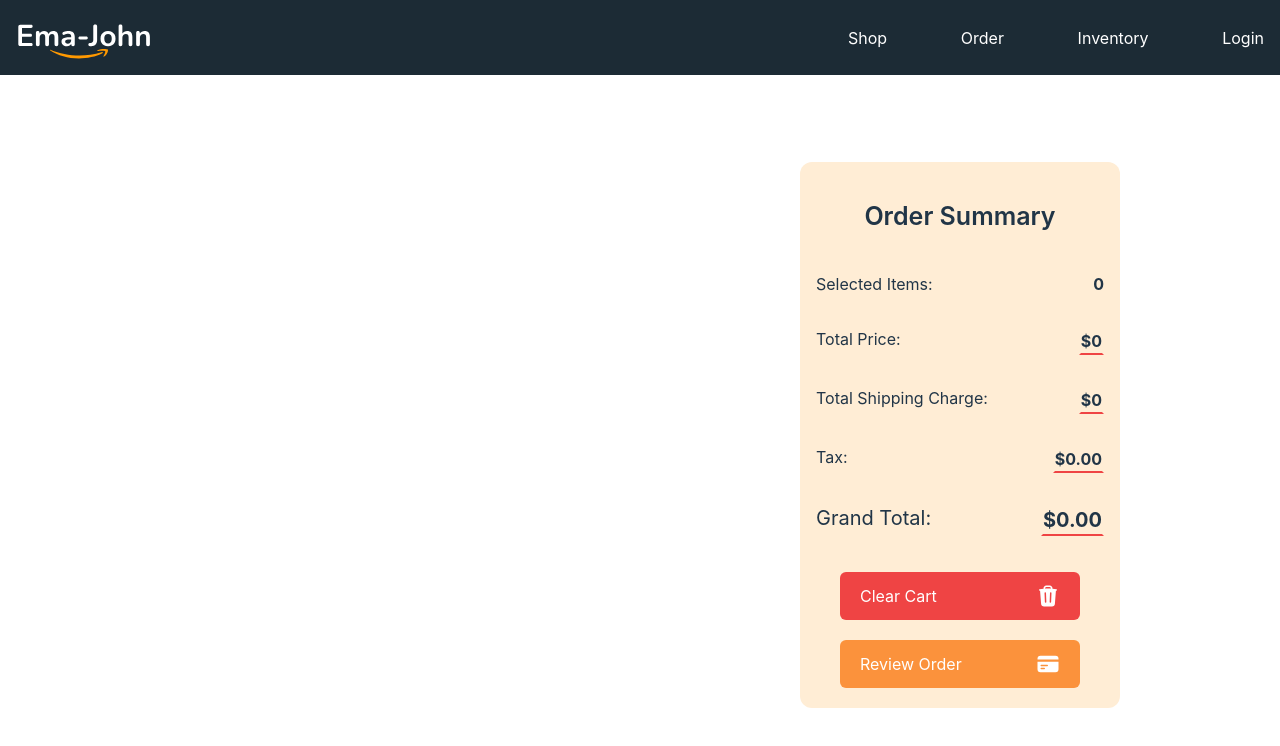
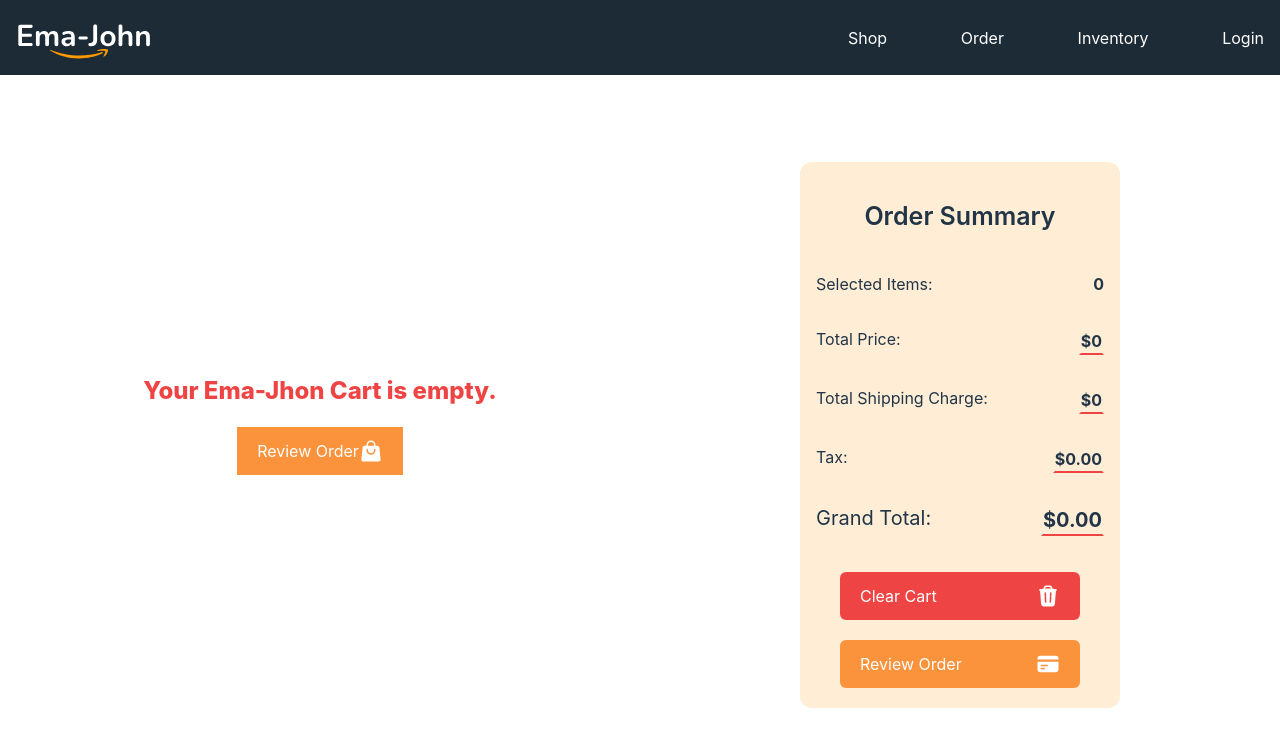
Before and after one commit to MirFaisal/ema-jhon-Ecommers, a React (Vite) app: page /order in a window 1280 px wide. Shown: the top 746 px of the page. Built offline with nearby package versions, Linux system fonts and the light colour scheme.

Commit message:
add new componenet, if cart is empty the inventruy show no product add

```diff
--- a/src/components/order/Order.jsx
+++ b/src/components/order/Order.jsx
@@ -1,5 +1,6 @@
+import { ShoppingBagIcon } from "@heroicons/react/24/solid";
 import React, { useEffect, useState } from "react";
-import { useLoaderData } from "react-router-dom";
+import { Link, useLoaderData } from "react-router-dom";
 import {
   clearCart,
   getStoredCart,
@@ -39,15 +40,34 @@ const Order = () => {
     setCart([]);
     clearCart();
   };
+  console.log(cart.length);
   return (
     <>
       <section className="order">
         <div className="container">
           <div className="orders-wrapper grid grid-cols-2 content-center justify-items-center h-[90vh]">
-            <div className="orders-item h-[700px] overflow-y-auto px-5">
-              {cart.map((item) => (
-                <OrderItem key={item.id} item={item} removeItem={removeItem} />
-              ))}
+            <div className="orders-item h-[740px] overflow-y-auto px-5 grid content-center">
+              {cart.length > 0 ? (
+                cart.map((item) => (
+                  <OrderItem
+                    key={item.id}
+                    item={item}
+                    removeItem={removeItem}
+                  />
+                ))
+              ) : (
+                <>
+                  <h1 className="text-2xl font-extrabold text-red-500">
+                    Your Ema-Jhon Cart is empty.
+                  </h1>
+                  <Link to={"/shop"}>
+                    <button className="flex bg-orange-400 text-white my-5 mx-auto py-3 px-5 justify-center align-baseline mb-5 hover:bg-orange-500">
+                      Review Order
+                      <ShoppingBagIcon className="w-6" />
+                    </button>
+                  </Link>
+                </>
+              )}
             </div>
             <div className="cart w-full flex items-center">
               <OrdersCart clear={clear} cart={cart} />
```
